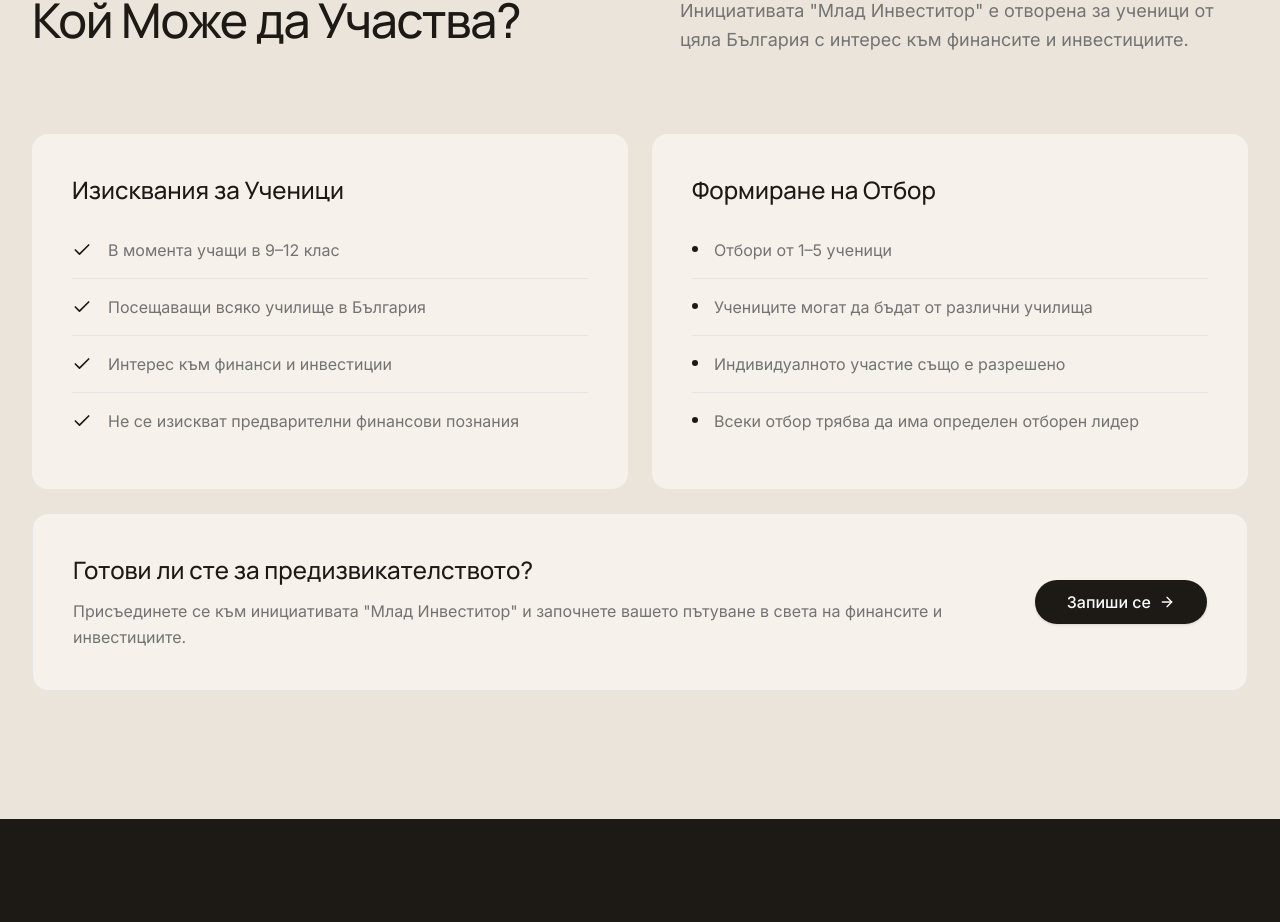
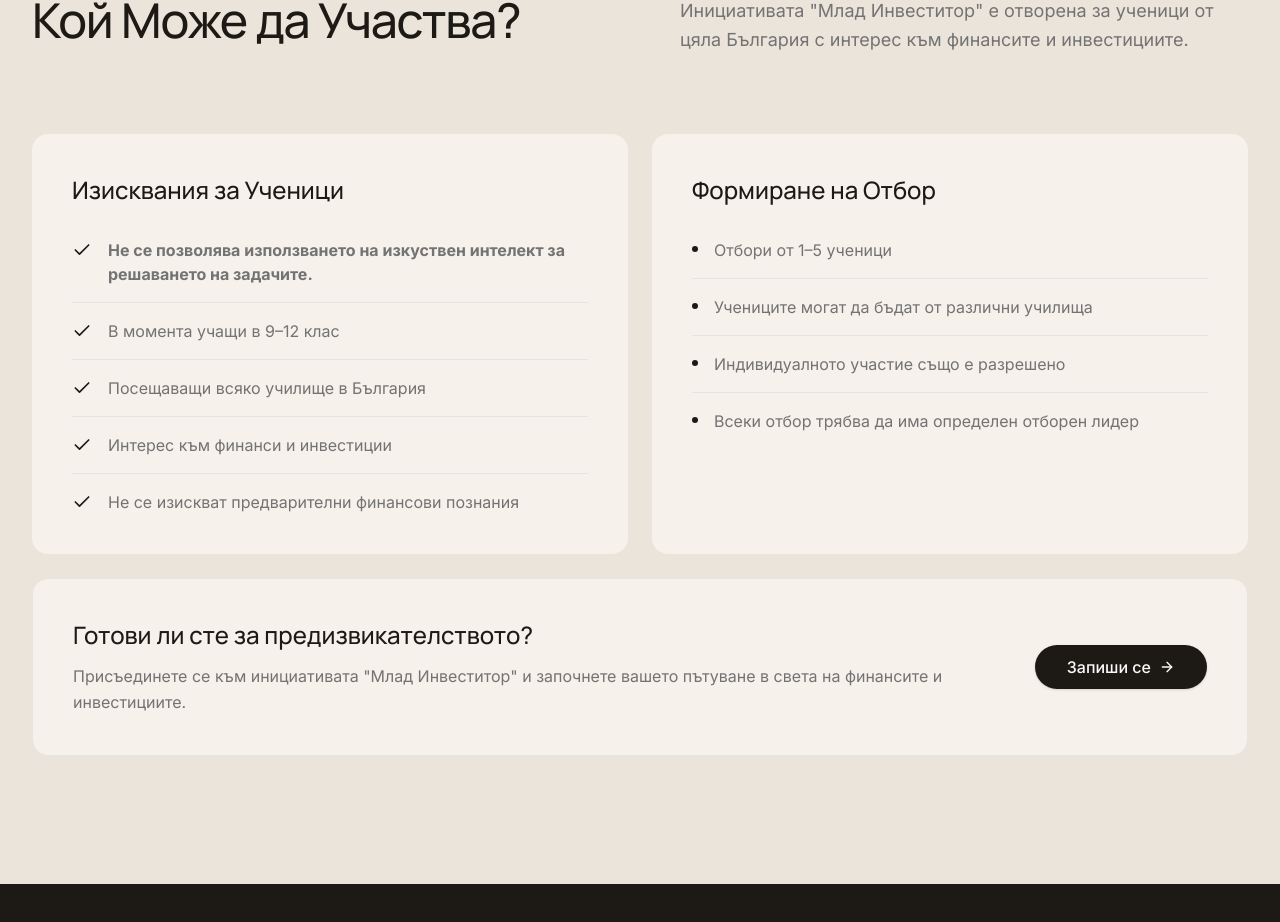
Before and after one commit to Tonkata-hub/young-investor-frontend, a Next.js app: page / in a window 1280 px wide. Shown: the part 3846-4768 px from the top of the page. Built offline with nearby package versions, Linux system fonts and the light colour scheme.

Commit message:
Add AI restriction to student requirements

```diff
--- a/components/Eligibility.tsx
+++ b/components/Eligibility.tsx
@@ -5,11 +5,13 @@ import { Check, ArrowRight } from "lucide-react";
 import { motion } from "framer-motion";
 
 const studentRequirements = [
+	"Не се позволява използването на изкуствен интелект за решаването на задачите.",
 	"В момента учащи в 9–12 клас",
 	"Посещаващи всяко училище в България",
 	"Интерес към финанси и инвестиции",
 	"Не се изискват предварителни финансови познания",
 ];
+const aiRestrictionRule = "Не се позволява използването на изкуствен интелект за решаването на задачите.";
 
 const teamFormation = [
 	"Отбори от 1–5 ученици",
@@ -64,16 +66,22 @@ export function Eligibility() {
 					whileInView="show"
 					viewport={{ once: true, margin: "-50px" }}
 				>
-					<motion.div className="rounded-2xl bg-paper p-8 lg:p-10" variants={fadeUp}>
+					<motion.div className="rounded-2xl bg-paper px-8 pt-8 pb-6 lg:px-10 lg:pt-10 lg:pb-8" variants={fadeUp}>
 						<h3 className="font-serif text-2xl font-medium text-foreground">Изисквания за Ученици</h3>
 						<ul className="mt-8">
 							{studentRequirements.map((item) => (
 								<li
 									key={item}
-									className="flex items-start gap-4 border-t border-border py-4 first:border-0 first:pt-0"
+									className="flex items-start gap-4 border-t border-border py-4 first:border-0 first:pt-0 last:pb-2"
 								>
 									<Check className="mt-0.5 size-5 shrink-0 text-foreground" />
-									<span className="text-muted-foreground">{item}</span>
+									<span className="text-muted-foreground">
+										{item === aiRestrictionRule ? (
+											<strong>{item}</strong>
+										) : (
+											item
+										)}
+									</span>
 								</li>
 							))}
 						</ul>
```
